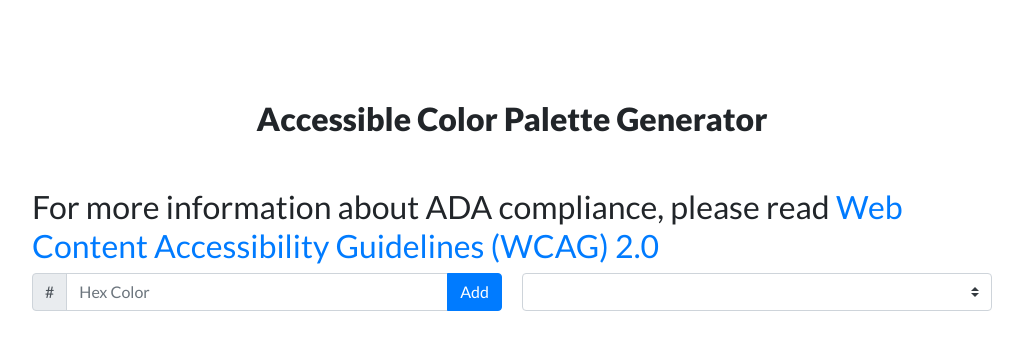
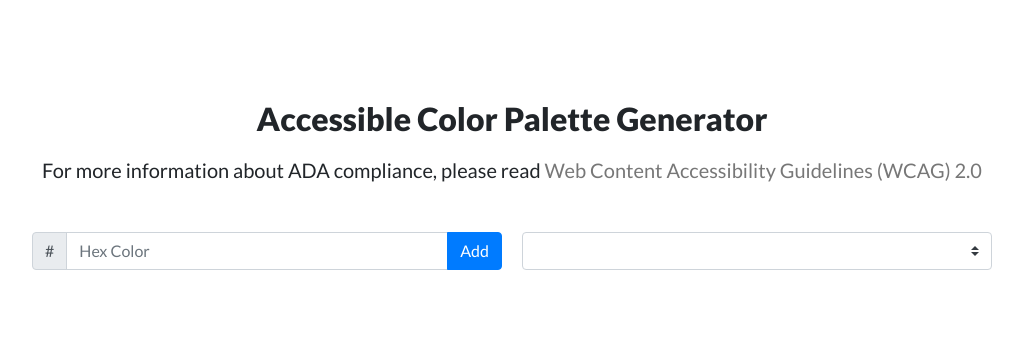
Before and after one commit to arseniy09/color-palette, a plain HTML site: page index.html in a window 1280 px wide. Shown: the whole page, without its empty margins (128-1151 px from the left). Drawn offline with nearby package versions, Linux system fonts and the light colour scheme; no server answers.

Commit message:
Update main.css

```diff
--- a/css/main.css
+++ b/css/main.css
@@ -14,9 +14,23 @@ body {
 h1 {
 	text-align: center;
 	font-weight: 900;
+	margin-bottom: 20px;
+}
+h2 {
+	text-align: center;
+	font-weight: 500;
+	font-size: 20px;
 	margin-bottom: 50px;
 }
-
+a {
+	text-decoration: none;
+	color: #777;
+}
+a:hover {
+    text-decoration: none;
+    font-weight: 900;
+    color: #777;
+}
 .color-button-container {
 	width: calc(50% - 10px);
 	margin-right: 20px;
```
